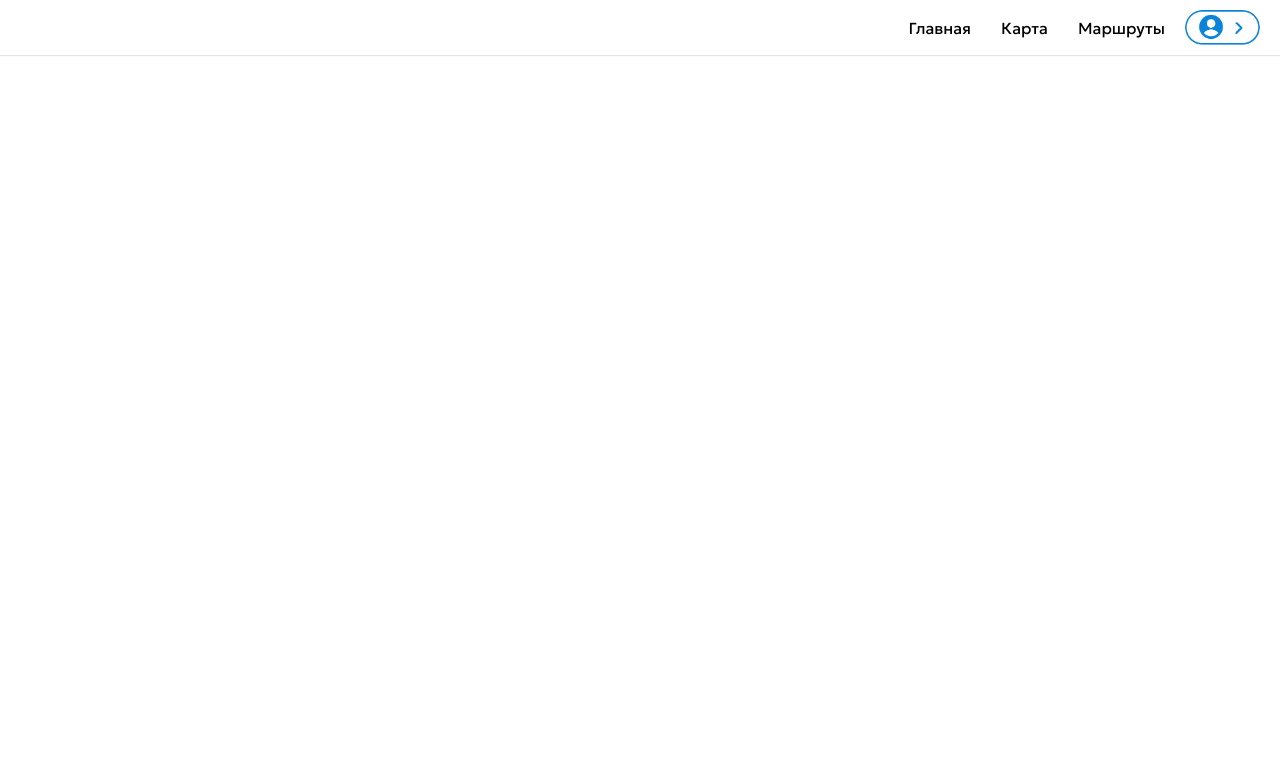
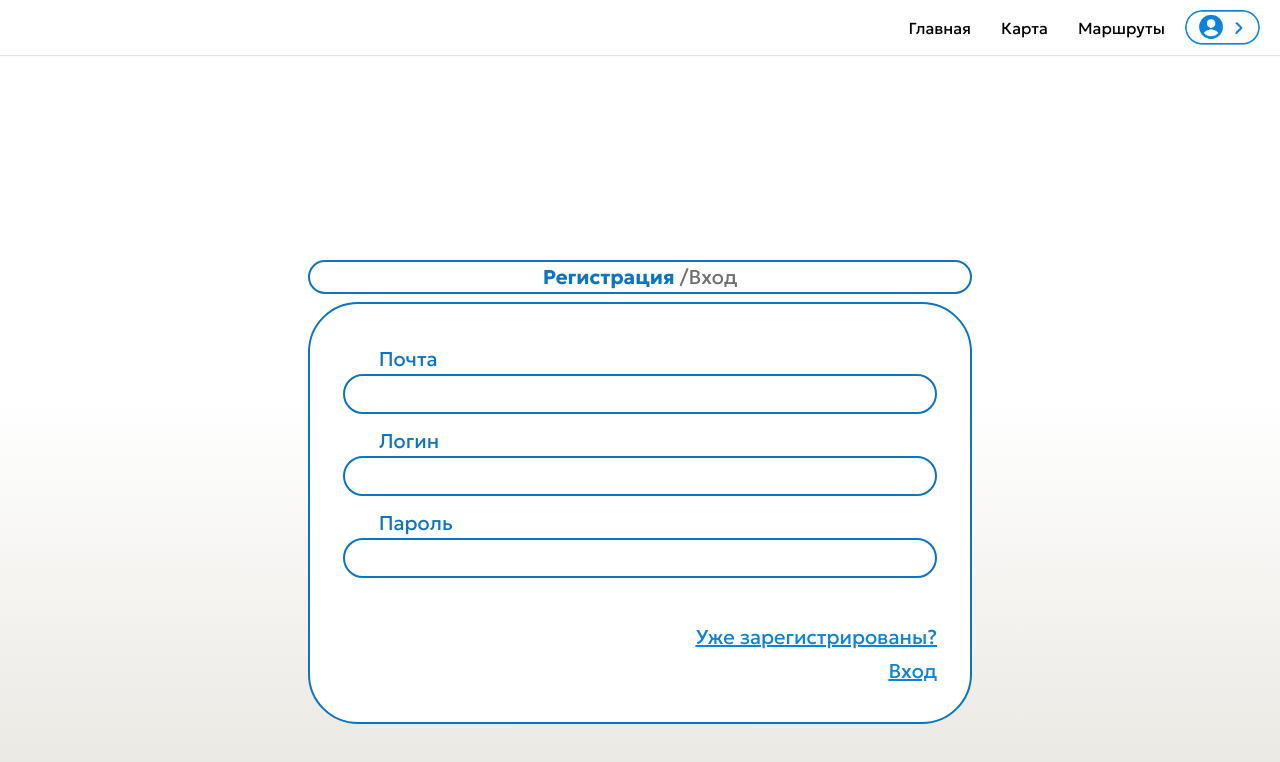
Before and after one commit to LeningradAfterTheVictory/Frontend, a Next.js app in the folder leningrad/: page /authentication-authorization in a window 1280 px wide. Shown: the top 762 px of the page. Built offline with nearby package versions, Linux system fonts and the light colour scheme.

Commit message:
fix: registration and login rendering

```diff
--- a/leningrad/app/authentication-authorization/page.js
+++ b/leningrad/app/authentication-authorization/page.js
@@ -1,11 +1,10 @@
 'use client'
 
-import React, { useState, useEffect } from "react";
+import React, { useState } from "react";
 import './authentication-authorization-style.css';
 
 const AuthenticationAuthorizationPage = () => {
-
-    useEffect(() => {
+  const [isLoginMode, setIsLoginMode] = useState(false); // Состояние для режима (регистрация/вход)
 
   const BackgroundTransition = () => (
     <div className="background-transition" />
@@ -18,89 +17,62 @@ const AuthenticationAuthorizationPage = () => {
     </div>
   );
 
-        const AuthenticationFormHeader = () => (
+  const FormHeader = ({ isLoginMode }) => (
     <div className="box form">
       <div className="text">
-                    <p><span className="highlight">Регистрация</span> / <span className="switch" onClick={renderAuthorization}>Вход</span></p>
+        <p>
+          <span className={!isLoginMode ? "highlight" : ""} onClick={() => setIsLoginMode(false)}>Регистрация</span> /
+          <span className={isLoginMode ? "highlight" : ""} onClick={() => setIsLoginMode(true)}>Вход</span>
+        </p>
       </div>
     </div>
   );
 
-        const AuthenticationFormLinks = () => (
+  const FormLinks = ({ isLoginMode }) => (
     <div className="form-links">
-                <a onClick={renderAuthorization}>Уже зарегистрированы?</a>
-                <a onClick={renderAuthorization}>Вход</a>
+      <a onClick={() => setIsLoginMode(!isLoginMode)}>
+        {isLoginMode ? "Ещё не зарегистрированы?" : "Уже зарегистрированы?"}
+      </a>
+      <a onClick={() => setIsLoginMode(!isLoginMode)}>
+        {isLoginMode ? "Регистрация" : "Вход"}
+      </a>
     </div>
   );
 
-        const AuthenticationRegistrationForm = () => (
+  const RegistrationForm = () => (
     <div className="box form-1">
       <form className="form-content" action="path_to_your_processing_script" method="POST">
         <InputField label="Почта" type="email" id="email" name="email" />
         <InputField label="Логин" type="text" id="username" name="username" />
         <InputField label="Пароль" type="password" id="password" name="password" />
-                    <AuthenticationFormLinks />
+        <FormLinks isLoginMode={isLoginMode} />
       </form>
     </div>
   );
 
-        const AuthenticationBlockForms = () => (
-            <div className="block-of-forms">
-                <BackgroundTransition />
-                <AuthenticationFormHeader />
-                <AuthenticationRegistrationForm />
-            </div>
-        );
-
-        const AuthorizationFormHeader = () => (
-            <div className="box form">
-                <div className="text">
-                    <p><span className="highlight">Вход</span> / <span className="switch" onClick={renderAuthentication}>Регистрация</span></p>
-                </div>
-            </div>
-        );
-
-        const AuthorizationFormLinks = () => (
-            <div className="form-links">
-                <a onClick={renderAuthentication}>Ещё не зарегистрированы?</a>
-                <a onClick={renderAuthentication}>Регистрация</a>
-            </div>
-        );
-
-        const AuthorizationRegistrationForm = () => (
+  const LoginForm = () => (
     <div className="box form-1">
       <form className="form-content" action="path_to_your_processing_script" method="POST">
         <InputField label="Логин / почта" type="text" id="email" name="email" />
         <InputField label="Пароль" type="password" id="password" name="password" />
-                    <AuthorizationFormLinks />
+        <FormLinks isLoginMode={isLoginMode} />
       </form>
     </div>
   );
 
-        const AuthorizationBlockForms = () => (
+  const BlockForms = ({ isLoginMode }) => (
     <div className="block-of-forms">
       <BackgroundTransition />
-                <AuthorizationFormHeader />
-                <AuthorizationRegistrationForm />
+      <FormHeader isLoginMode={isLoginMode} />
+      {isLoginMode ? <LoginForm /> : <RegistrationForm />}
     </div>
   );
 
-        function renderAuthentication() {
   return (
-                <>
-                    <AuthenticationBlockForms />
-                </>
+    <div>
+      <BlockForms isLoginMode={isLoginMode} />
+    </div>
   );
-        }
-
-        function renderAuthorization() {
-            return (
-                <>
-                    <AuthorizationBlockForms />
-                </>
-            );
-        }
-    }, []);
-}
+};
 
 export default AuthenticationAuthorizationPage;
```
Lines whose indentation alone changed are shown as unchanged.
